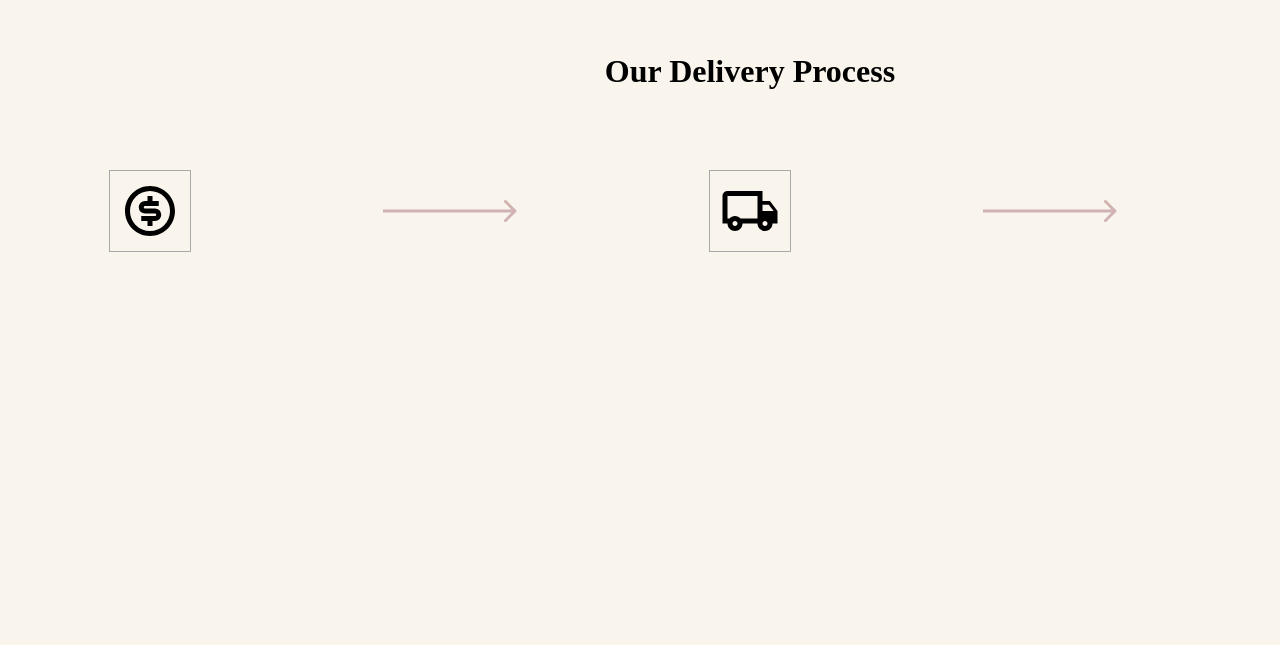
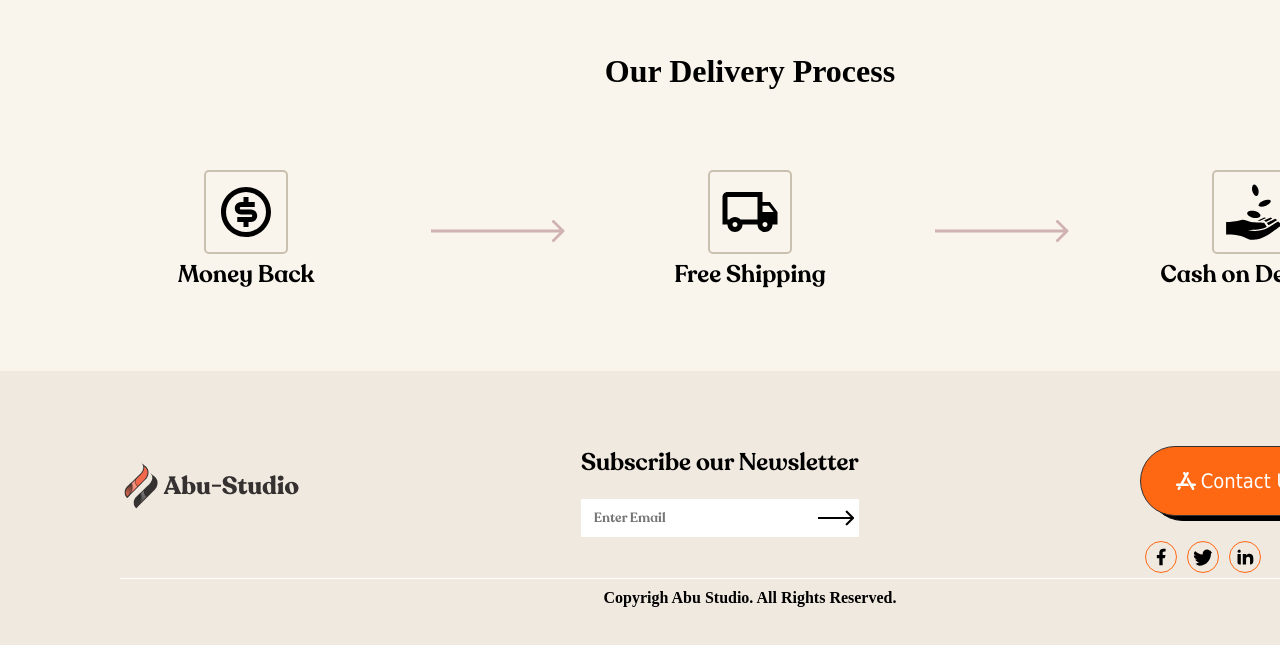
Before and after one commit to nightumbrella/Abu-Studio, a React (Vite) app: page / in a window 1280 px wide. Shown: the part 3194-3839 px from the top of the page. Before the commit the page ends 3526 px from the top, so only its background shows below. Built offline with nearby package versions, Linux system fonts and the light colour scheme.

Commit message:
time 8:10 PM Finish only thum not back-end

```diff
--- a/src/App.jsx
+++ b/src/App.jsx
@@ -3,6 +3,7 @@ import ClientLogo from './components/clientLogo/ClientLogo'
 import Delivery from './components/delivery/Delivery'
 import Header from './components/header/Header'
 import Shop from './components/shop&&coll/Shop'
+import Subscribe from './components/subscribe/Subscribe'
 
 function App() {
 
@@ -12,6 +13,7 @@ function App() {
      <ClientLogo/>
      <Shop/>
      <Delivery/>
+     <Subscribe/>
     </div>
   )
 }
--- a/src/components/delivery/Delivery.jsx
+++ b/src/components/delivery/Delivery.jsx
@@ -10,11 +10,20 @@ const Delivery = () => {
     <div className='delivery'>
         <h1>Our Delivery Process</h1>
         <div className='process grid'>
+            <div>
         <RiMoneyDollarCircleLine className='icons'/>
+    <h3>Money Back</h3>
+            </div>
         <img src={arrow} alt="" />
+        <div>
         <MdOutlineLocalShipping className='icons'/>
+    <h3>Free Shipping</h3>
+        </div>
         <img src={arrow} alt="" />
+        <div>
         <GiReceiveMoney className='icons'/>
+    <h3>Cash on Delivery</h3>
+        </div>
         </div>
     </div>
   )
--- a/src/components/delivery/deliviry.css
+++ b/src/components/delivery/deliviry.css
@@ -1,7 +1,6 @@
 .delivery{
     text-align: center;
-    padding-bottom: 80px;
-    padding-top: 80px;
+    padding: 80px 120px;
 }
 .delivery h1{
     padding-bottom: 80px;
@@ -12,7 +11,17 @@
 }
 .icons{
     font-size: 60px;
-    border: 1px solid #a8a8a8;
+    border: 2px solid #cac0af;
     padding: 10px;
     box-sizing: content-box;
+    border-radius: 5px;
 }
+#mb{
+    position: relative;
+}
+#mb::before{
+    content:"dsadada";
+    position: absolute;
+    top: -30px;
+    left: 0;
+}
--- /dev/null
+++ b/src/components/subscribe/Subscribe.jsx
@@ -0,0 +1,43 @@
+import React from "react";
+import "./subscribe.css";
+import logo from "../../assets/image/Logo.png";
+import arrow from "../../assets/image/Arrow 1.png";
+import { RiAppStoreLine, RiLinkedinFill, RiFacebookFill } from "react-icons/ri";
+import { CiFacebook } from "react-icons/ci";
+import { BsTwitter } from "react-icons/bs";
+
+import {SiAppstore} from "react-icons/si"
+
+const Subscribe = () => {
+  return (
+    <div className="subscribe">
+      <div className="flex comp">
+        <div>
+          <img src={logo} alt="logo" />
+        </div>
+        <div>
+          <h2>Subscribe our Newsletter</h2>
+          <div className="contact__input">
+            <input type="text" placeholder=" Enter Email" />
+            <img src={arrow} alt="" />
+          </div>
+        </div>
+        <div className="contact__send">
+          <button className="contact__btn">
+            <SiAppstore className="contact__btn__icon"/>
+            Contact Us
+          </button>
+          <div className="flex social__icon">
+            <RiFacebookFill className="contact__icon" />
+            <BsTwitter className="contact__icon" />
+            <RiLinkedinFill className="contact__icon"/>
+          </div>
+        </div>
+      </div>
+      <div className="hrline"></div>
+      <h1>Copyrigh Abu Studio. All Rights Reserved.</h1>
+    </div>
+  );
+};
+
+export default Subscribe;
--- /dev/null
+++ b/src/components/subscribe/subscribe.css
@@ -0,0 +1,77 @@
+.subscribe{
+    background-color: #F0E9E0;
+    padding: 75px 120px 40px;
+    text-align: center;
+
+}
+.comp{
+    vertical-align: top;
+    align-items: start !important;
+    justify-content: space-between;
+}
+.flex h2{
+    font-family: "Recolata";
+    font-weight: 800;
+    margin-bottom: 20px;
+
+}
+.contact__input{
+    position: relative;
+}
+.contact__input img{
+    position: absolute;
+    right: 5px;
+    top: 50%;
+    transform: translateY(-50%);
+    cursor: pointer;
+}
+.contact__input input{
+    width: 100%;
+    padding: 10px;
+    font-family: "Recolata";
+    padding-right: 50px;
+    font-weight: 800;
+    outline: none;
+    border: none;
+}
+.contact__btn{
+    display: flex;
+    background-color:#FF6813;
+    align-items: center;
+    padding: 22px 80px 22px 35px;
+    border-radius:100px;
+    border:1px solid #353131 ;
+    filter: drop-shadow(8px 5px 0 #000000);
+    font-family: "Tahoma";
+    font-size: 20px;
+}
+.contact__btn__icon{
+    margin-right: 5px;
+}
+.contact__send{
+    display: flex;
+    flex-direction: column;
+    align-items: start;
+}
+.contact__icon{
+    padding: 5px;
+    box-sizing: content-box;
+    border:1px solid #FF6813;
+    border-radius: 50%;
+    margin: 5px;
+    font-size: 20px;
+
+
+}
+.social__icon{
+    margin-top: 20px;
+
+}
+.hrline{
+    border-top: 1px solid white;
+    margin-bottom: 10px;
+}
+.subscribe h1{
+    font-size: 16px;
+    font-family: "";
+}
```
Also changed, not shown: src/assets/image/Arrow 1.png (added).
